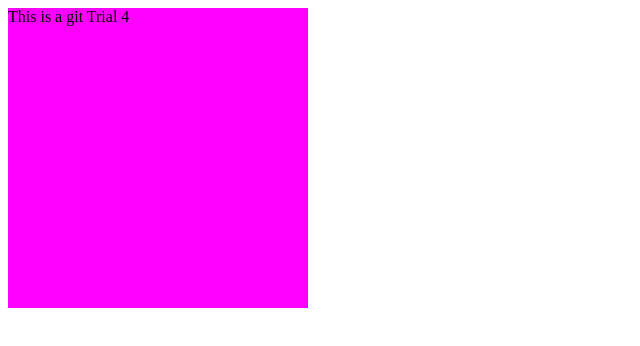
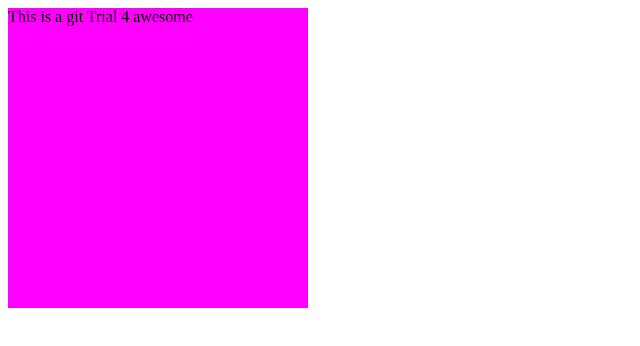
Before and after one commit to willinglywill/git-branched-items, a plain HTML site: page index.html in a window 1280 px wide. Shown: the full height of the page, 0-640 px from the left. Drawn offline with Linux system fonts and the light colour scheme.

Commit message:
awesome text added

```diff
--- a/index.html
+++ b/index.html
@@ -11,7 +11,7 @@
 
 <body>
     <div class="container">
-        <div class="container__wrapper">This is a git Trial 4</div>
+        <div class="container__wrapper">This is a git Trial 4 awesome</div>
     </div>
 </body>
 
```
